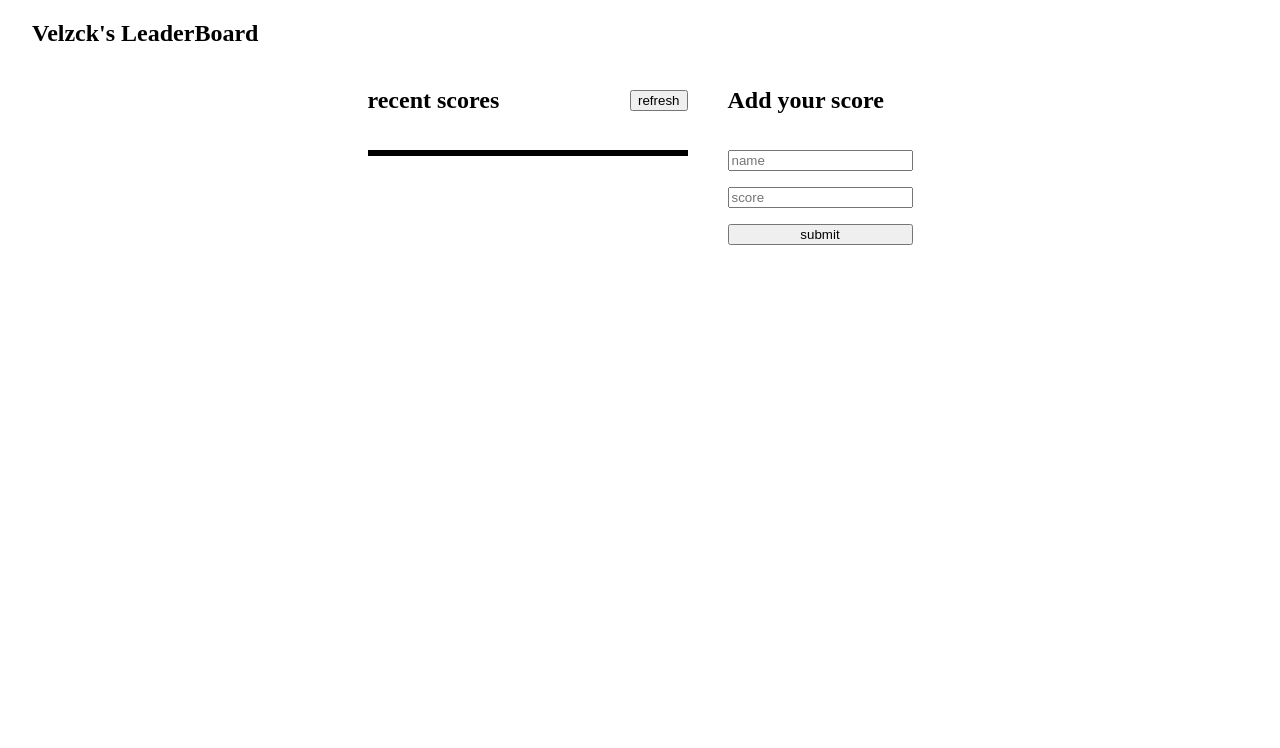
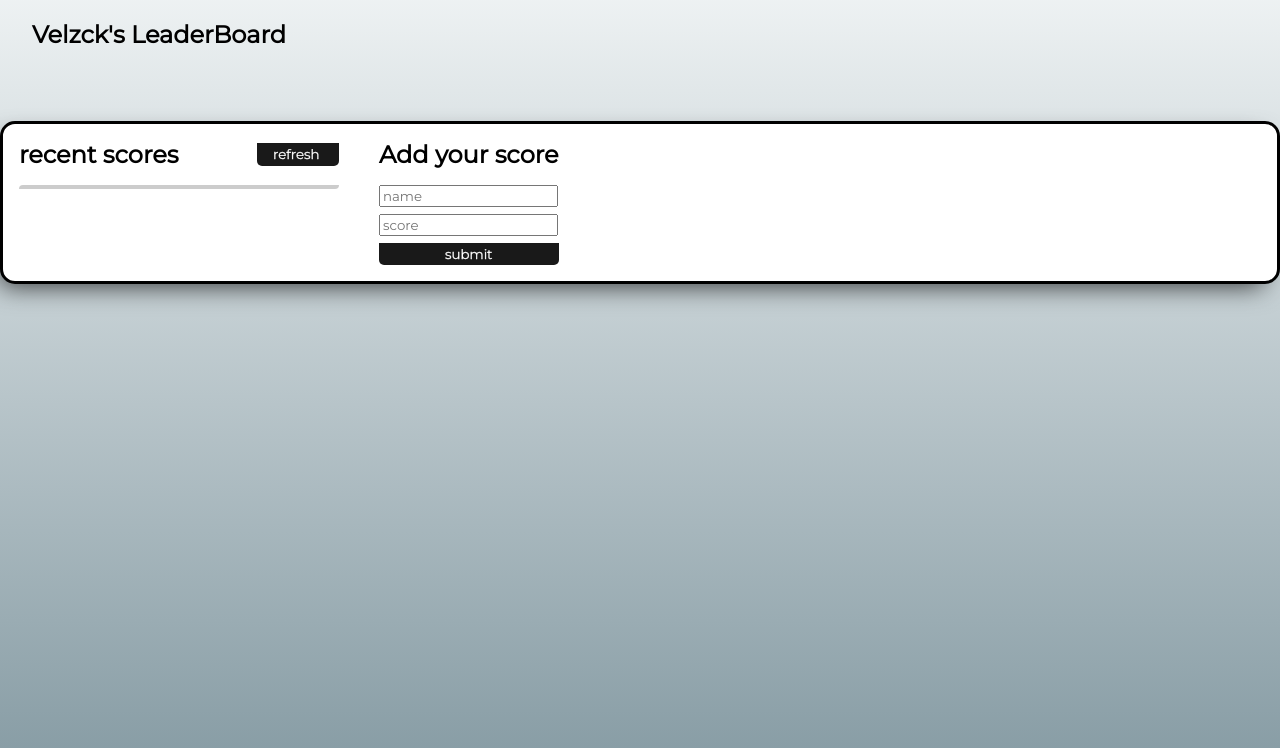
Before and after one commit to VelzckC0D3/Leaderboard_API, a website built with webpack: page dist/index.html in a window 1280 px wide. Built offline with nearby package versions, Linux system fonts and the light colour scheme; no server answers; files whose address does not match are found by name.

Commit message:
Added Style
- Added a personalized style to the website

```diff
--- a/src/index.js
+++ b/src/index.js
@@ -11,7 +11,7 @@ const component = () => {
     <div class="recentCont">
       <div class="recentTop">
         <h2 class="recentTitle">recent scores</h1>
-          <button class="recentButton" type="button">refresh</button>
+        <button class="recentButton" type="button">refresh <img src="assets/reload.svg" alt="" class="reloadIcon"></button>
       </div>
       <ul class="recentScore">
 
--- a/src/style.css
+++ b/src/style.css
@@ -1,3 +1,9 @@
+@import url("https://fonts.googleapis.com/css2?family=Montserrat:wght@100;400&display=swap");
+
+* {
+  font-family: "Montserrat", sans-serif;
+}
+
 body {
   display: flex;
   flex-direction: column;
@@ -7,10 +13,45 @@ body {
   padding: 0;
 }
 
+h2 {
+  padding: 0;
+  margin: 0;
+}
+
+button {
+  -webkit-text-stroke: 0.3px;
+  border-radius: 0 0 5px 5px;
+  background-color: rgba(0, 0, 0, 0.9);
+  color: white;
+  border: none;
+  cursor: pointer;
+  padding: 0.2rem 1rem;
+  transition: 200ms all ease-in-out;
+  text-align: center;
+}
+
+button:hover {
+  background-color: rgba(0, 0, 0, 0.753);
+}
+
+button:active {
+  background-color: rgba(0, 0, 0, 0.493);
+  transition: 30ms all ease-in-out;
+}
+
 .main {
   width: 100vw;
+  height: 100vh;
   display: flex;
   flex-direction: column;
+  background:
+    linear-gradient(
+      360deg,
+      hsla(197, 14%, 57%, 1) 0%,
+      hsla(192, 17%, 94%, 1) 100%
+    );
+  background-repeat: no-repeat;
+  background-size: cover;
 }
 
 .title {
@@ -21,7 +62,12 @@ body {
   display: flex;
   flex-direction: row;
   gap: 2.5rem;
-  align-self: center;
+  border: 3px solid black;
+  padding: 1rem;
+  background-color: white;
+  border-radius: 15px;
+  margin: 6.5vh 0;
+  box-shadow: -8px 10px 26px -8px rgba(0, 0, 0, 0.75);
 }
 
 /* RECENT SCORES */
@@ -42,9 +88,10 @@ body {
 }
 
 .recentScore {
-  border: 3px solid black;
+  border: 2px solid rgba(0, 0, 0, 0.199);
   padding: 0 0.5rem;
   list-style: none;
+  border-radius: 15px 0;
 }
 
 .score {
@@ -70,7 +117,8 @@ body {
 }
 
 .input {
-  margin: 0 0 1rem;
+  margin: 0 0 7px;
+  width: 95.5%;
 }
 
 #submitButton {
```
Also changed, not shown: dist/bundle.js.
